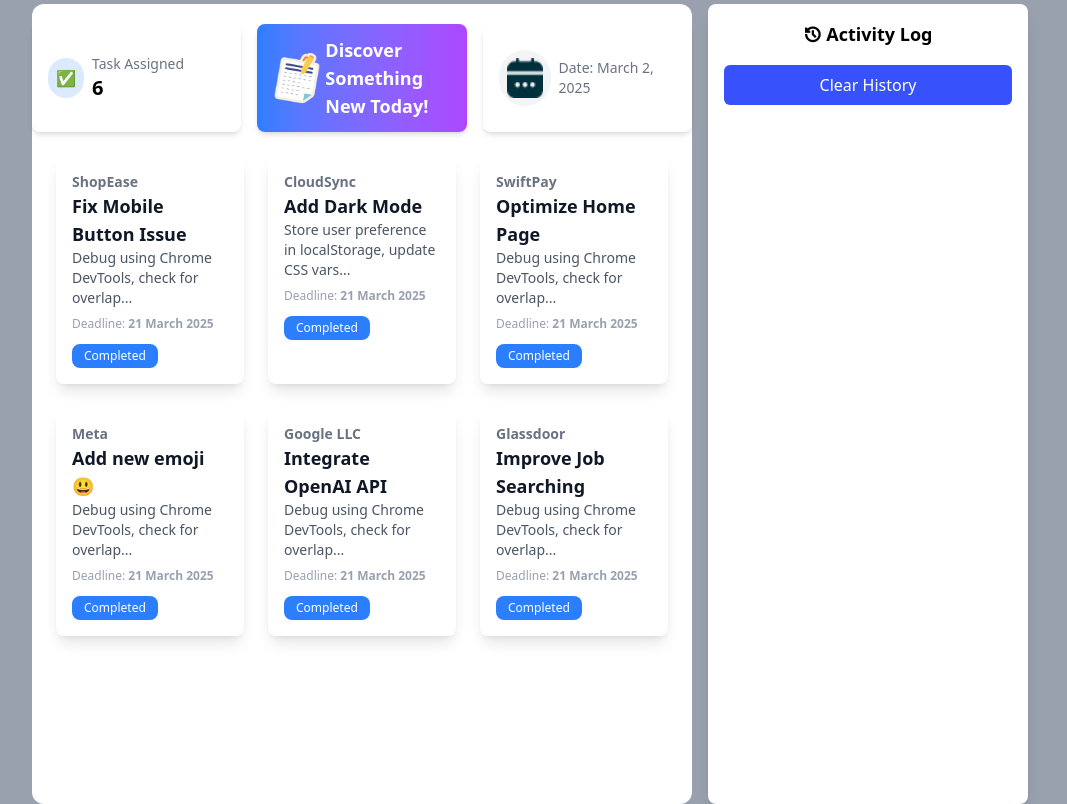
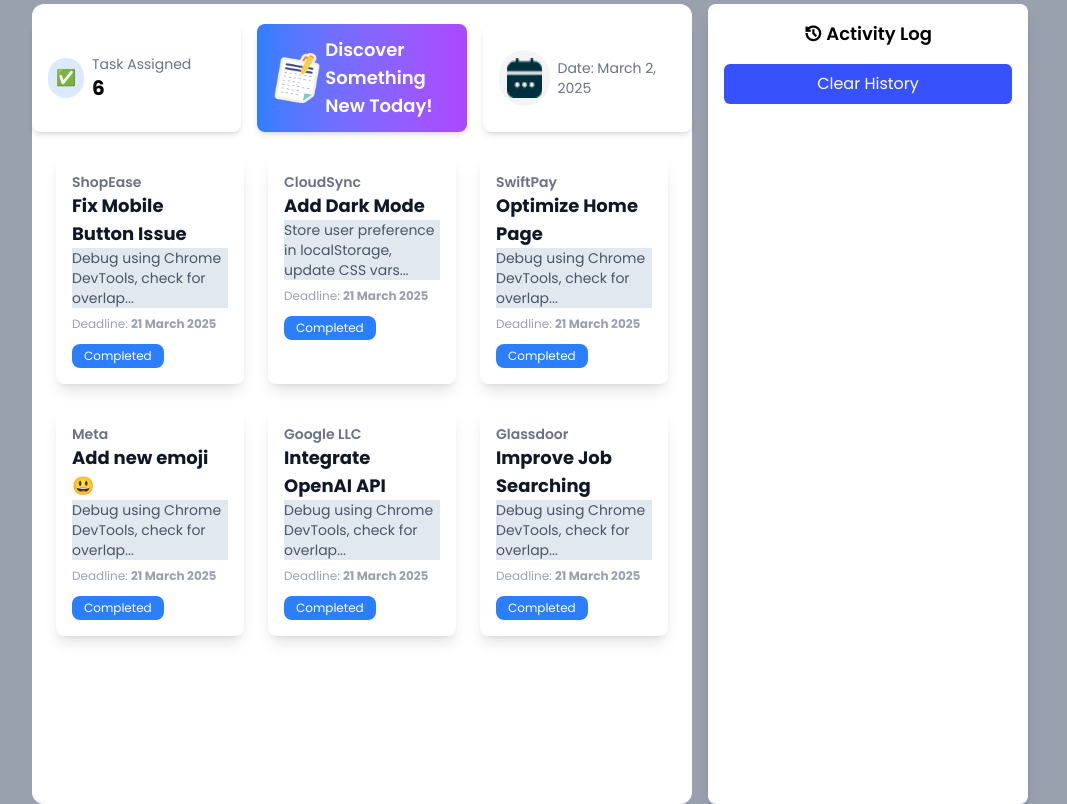
Before and after one commit to RahatInCode/assignment-5, a plain HTML site: page index.html in a window 1280 px wide. Shown: the part 108-912 px from the top of the page, without its empty margins (100-1167 px from the left). Drawn offline with nearby package versions, Linux system fonts and the light colour scheme.

Commit message:
completed

```diff
--- a/index.html
+++ b/index.html
@@ -7,6 +7,12 @@
     <script src="https://unpkg.com/@tailwindcss/browser@4"></script>
     <title>Dev board</title>
 </head>
+<style>
+    @import url('https://fonts.googleapis.com/css2?family=Poppins:ital,wght@0,100;0,200;0,300;0,400;0,500;0,600;0,700;0,800;0,900;1,100;1,200;1,300;1,400;1,500;1,600;1,700;1,800;1,900&display=swap');
+    body{
+        font-family: poppins;
+    }
+    </style>
 <body class="bg-gray-400">
     <nav class=" bg-white shadow-md p-2 flex justify-between items-center mt-6 ml-36 mr-36 rounded-xl">
 <div class="flex gap-3">
@@ -70,7 +76,7 @@
                     <div class="bg-white shadow-lg rounded-lg p-4 border-none">
                         <h2 class="text-sm font-semibold text-gray-500">ShopEase</h2>
                         <h3 class="text-lg font-bold text-gray-900">Fix Mobile Button Issue</h3>
-                        <p class="text-gray-600 text-sm">Debug using Chrome DevTools, check for overlap...</p>
+                        <p class="text-gray-600 text-sm bg-slate-200">Debug using Chrome DevTools, check for overlap...</p>
                         <p class="text-xs text-gray-400 mt-2">Deadline: <strong>21 March 2025</strong></p>
                         <button class="text-xs bg-blue-500 text-white px-3 py-1 rounded-lg mt-3 inline-block cursor-pointer taskBtn">Completed</button>
                     </div>
@@ -79,7 +85,7 @@
                     <div class="bg-white shadow-lg rounded-lg p-4 border-none">
                         <h2 class="text-sm font-semibold text-gray-500">CloudSync</h2>
                         <h3 class="text-lg font-bold text-gray-900">Add Dark Mode</h3>
-                        <p class="text-gray-600 text-sm">Store user preference in localStorage, update CSS vars...</p>
+                        <p class="text-gray-600 text-sm bg-slate-200">Store user preference in localStorage, update CSS vars...</p>
                         <p class="text-xs text-gray-400 mt-2">Deadline: <strong>21 March 2025</strong></p>
                         <button class="text-xs bg-blue-500 text-white px-3 py-1 rounded-lg mt-3 inline-block cursor-pointer taskBtn" >Completed</button>
                     </div>
@@ -88,7 +94,7 @@
                     <div class="bg-white shadow-lg rounded-lg p-4 border-none">
                         <h2 class="text-sm font-semibold text-gray-500">SwiftPay</h2>
                         <h3 class="text-lg font-bold text-gray-900">Optimize Home Page</h3>
-                        <p class="text-gray-600 text-sm">Debug using Chrome DevTools, check for overlap...</p>
+                        <p class="text-gray-600 text-sm bg-slate-200">Debug using Chrome DevTools, check for overlap...</p>
                         <p class="text-xs text-gray-400 mt-2">Deadline: <strong>21 March 2025</strong></p>
                         <button class="text-xs bg-blue-500 text-white px-3 py-1 rounded-lg mt-3 inline-block cursor-pointer taskBtn">Completed</button>
                     </div>
@@ -97,7 +103,7 @@
                     <div class="bg-white shadow-lg rounded-lg p-4 border-none">
                         <h2 class="text-sm font-semibold text-gray-500">Meta</h2>
                         <h3 class="text-lg font-bold text-gray-900">Add new emoji 😃</h3>
-                        <p class="text-gray-600 text-sm">Debug using Chrome DevTools, check for overlap...</p>
+                        <p class="text-gray-600 text-sm bg-slate-200">Debug using Chrome DevTools, check for overlap...</p>
                         <p class="text-xs text-gray-400 mt-2">Deadline: <strong>21 March 2025</strong></p>
                         <button class="text-xs bg-blue-500 text-white px-3 py-1 rounded-lg mt-3 inline-block cursor-pointer taskBtn" >Completed</button>
                     </div>
@@ -106,7 +112,7 @@
                     <div class="bg-white shadow-lg rounded-lg p-4 border-none">
                         <h2 class="text-sm font-semibold text-gray-500">Google LLC</h2>
                         <h3 class="text-lg font-bold text-gray-900">Integrate OpenAI API</h3>
-                        <p class="text-gray-600 text-sm">Debug using Chrome DevTools, check for overlap...</p>
+                        <p class="text-gray-600 text-sm bg-slate-200">Debug using Chrome DevTools, check for overlap...</p>
                         <p class="text-xs text-gray-400 mt-2">Deadline: <strong>21 March 2025</strong></p>
                         <button class="text-xs bg-blue-500 text-white px-3 py-1 rounded-lg mt-3 inline-block cursor-pointer taskBtn" >Completed</button>
                     </div>
@@ -115,7 +121,7 @@
                     <div class="bg-white shadow-lg rounded-lg p-4 border-none">
                         <h2 class="text-sm font-semibold text-gray-500">Glassdoor</h2>
                         <h3 class="text-lg font-bold text-gray-900">Improve Job Searching</h3>
-                        <p class="text-gray-600 text-sm">Debug using Chrome DevTools, check for overlap...</p>
+                        <p class="text-gray-600 text-sm bg-slate-200">Debug using Chrome DevTools, check for overlap...</p>
                         <p class="text-xs text-gray-400 mt-2">Deadline: <strong>21 March 2025</strong></p>
                         <button class="text-xs bg-blue-500 text-white px-3 py-1 rounded-lg mt-3 inline-block cursor-pointer taskBtn">Completed</button>
                     </div>
```
Also changed, not shown: newPage.html (+6 -0 lines).
